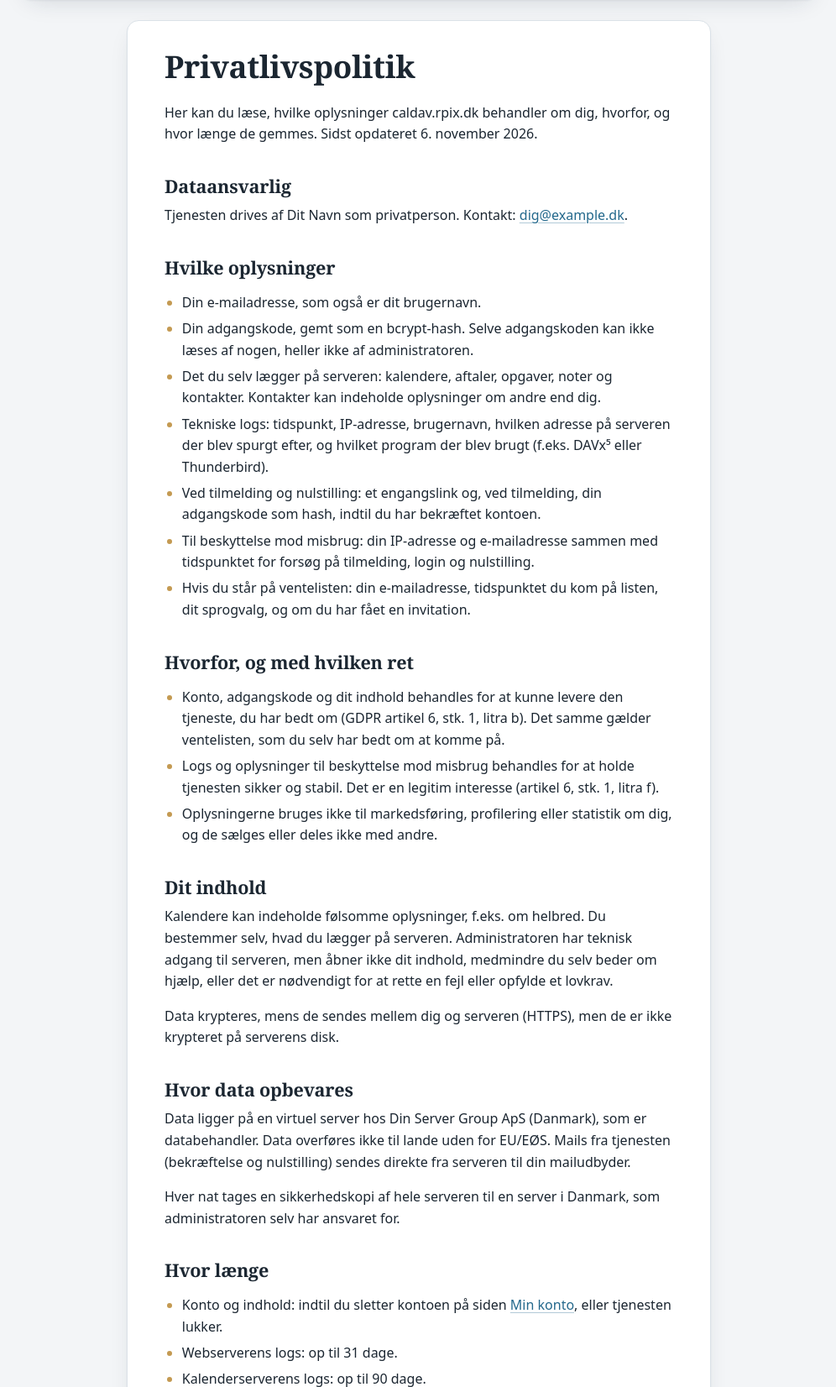
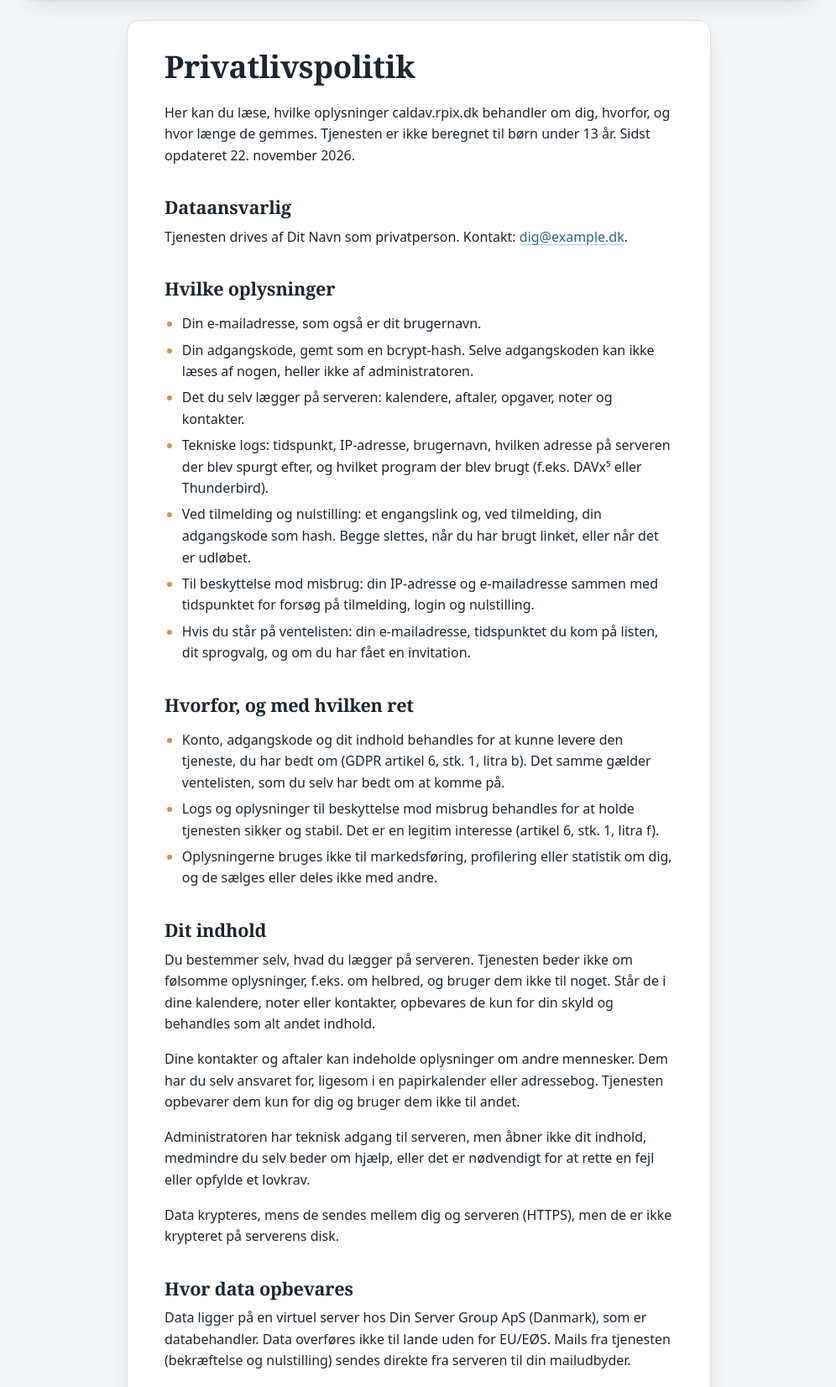
Before and after one commit to lianergoist/caldav, a PHP site: page /privacy.php in a window 1280 px wide. Shown: the part 126-1778 px from the top of the page at 84% size, without its empty margins (141-1137 px from the left). Run offline with PHP 8.4, Linux system fonts and the light colour scheme; some libraries are stand-ins or nearby versions.

Commit message:
Clarify sensitive data, others' data, age limit and sign-up deletion
Privacy policy: state that sensitive information and information about
other people is only stored for the user, that the service is not meant
for children under 13, and that unconfirmed sign-ups (including the
password hash) are deleted when the link is used or expires.
Terms: require users to be at least 13. Bump legal_updated.

Co-Authored-By: Claude Opus 5.5 <noreply@anthropic.com>

```diff
--- a/config.sample.php
+++ b/config.sample.php
@@ -21,7 +21,7 @@ return [
     'server_log_days'        => 90,       // journald (Radicale) – skal sættes til at passe, se README
     'inactive_days'          => 0,       // 0 = slået fra. Over 0: reglen vises i tekster, og bin/inactive.php sletter
     'backup_days'            => 14,       // /root/vps-backup.sh: KEEP_SNAPSHOTS=14
-    'legal_updated'          => '2026-11-06',
+    'legal_updated'          => '2026-11-22',
     // Sletning af inaktive konti (bin/inactive.php, køres fra /etc/cron.d/caldav-inactive)
     'inactive_warn_days'     => 7,        // advarsel så mange dage før sletning
     'inactive_keep_days'     => 7,        // slettede data ligger i karantæne så længe (/var/lib/radicale/deleted)
--- a/legal.php
+++ b/legal.php
@@ -20,7 +20,7 @@ function legal_cfg(string $key)
         'web_log_days'     => 31,
         'server_log_days'  => 90,
         'inactive_days'    => 0,
-        'legal_updated'    => '2026-11-01',
+        'legal_updated'    => '2026-11-22',
     ];
     return $CONFIG[$key] ?? $defaults[$key];
 }
@@ -119,7 +119,7 @@ function legal_texts(): array
     return [
         'da' => [
             'privacy' => [
-                'intro' => 'Her kan du læse, hvilke oplysninger caldav.rpix.dk behandler om dig, hvorfor, og hvor længe de gemmes. Sidst opdateret {updated}.',
+                'intro' => 'Her kan du læse, hvilke oplysninger caldav.rpix.dk behandler om dig, hvorfor, og hvor længe de gemmes. Tjenesten er ikke beregnet til børn under 13 år. Sidst opdateret {updated}.',
                 'sections' => [
                     ['heading' => 'Dataansvarlig', 'items' => [
                         'Tjenesten drives af {name} som privatperson. Kontakt: {email}.',
@@ -127,9 +127,9 @@ function legal_texts(): array
                     ['heading' => 'Hvilke oplysninger', 'items' => [['list' => [
                         'Din e-mailadresse, som også er dit brugernavn.',
                         'Din adgangskode, gemt som en bcrypt-hash. Selve adgangskoden kan ikke læses af nogen, heller ikke af administratoren.',
-                        'Det du selv lægger på serveren: kalendere, aftaler, opgaver, noter og kontakter. Kontakter kan indeholde oplysninger om andre end dig.',
+                        'Det du selv lægger på serveren: kalendere, aftaler, opgaver, noter og kontakter.',
                         'Tekniske logs: tidspunkt, IP-adresse, brugernavn, hvilken adresse på serveren der blev spurgt efter, og hvilket program der blev brugt (f.eks. DAVx⁵ eller Thunderbird).',
-                        'Ved tilmelding og nulstilling: et engangslink og, ved tilmelding, din adgangskode som hash, indtil du har bekræftet kontoen.',
+                        'Ved tilmelding og nulstilling: et engangslink og, ved tilmelding, din adgangskode som hash. Begge slettes, når du har brugt linket, eller når det er udløbet.',
                         'Til beskyttelse mod misbrug: din IP-adresse og e-mailadresse sammen med tidspunktet for forsøg på tilmelding, login og nulstilling.',
                         'Hvis du står på ventelisten: din e-mailadresse, tidspunktet du kom på listen, dit sprogvalg, og om du har fået en invitation.',
                     ]]]],
@@ -139,7 +139,9 @@ function legal_texts(): array
                         'Oplysningerne bruges ikke til markedsføring, profilering eller statistik om dig, og de sælges eller deles ikke med andre.',
                     ]]]],
                     ['heading' => 'Dit indhold', 'items' => [
-                        'Kalendere kan indeholde følsomme oplysninger, f.eks. om helbred. Du bestemmer selv, hvad du lægger på serveren. Administratoren har teknisk adgang til serveren, men åbner ikke dit indhold, medmindre du selv beder om hjælp, eller det er nødvendigt for at rette en fejl eller opfylde et lovkrav.',
+                        'Du bestemmer selv, hvad du lægger på serveren. Tjenesten beder ikke om følsomme oplysninger, f.eks. om helbred, og bruger dem ikke til noget. Står de i dine kalendere, noter eller kontakter, opbevares de kun for din skyld og behandles som alt andet indhold.',
+                        'Dine kontakter og aftaler kan indeholde oplysninger om andre mennesker. Dem har du selv ansvaret for, ligesom i en papirkalender eller adressebog. Tjenesten opbevarer dem kun for dig og bruger dem ikke til andet.',
+                        'Administratoren har teknisk adgang til serveren, men åbner ikke dit indhold, medmindre du selv beder om hjælp, eller det er nødvendigt for at rette en fejl eller opfylde et lovkrav.',
                         'Data krypteres, mens de sendes mellem dig og serveren (HTTPS), men de er ikke krypteret på serverens disk.',
                     ]],
                     ['heading' => 'Hvor data opbevares', 'items' => [
@@ -152,6 +154,7 @@ function legal_texts(): array
                         'Webserverens logs: op til {weblog} dage.',
                         'Kalenderserverens logs: op til {serverlog} dage.',
                         'Engangslinks: til de er brugt eller udløbet, højst {regttl} timer. Oplysninger til beskyttelse mod misbrug: 24 timer.',
+                        'Ubekræftede tilmeldinger: højst {regttl} timer og derefter slettet. Der oprettes ingen konto, før du har bekræftet din e-mailadresse.',
                         'Ventelisten: indtil du opretter en konto, melder dig af listen, eller en invitation til dig udløber efter {invitedays} dage uden at være brugt.',
                         'Sikkerhedskopier: op til {backup} dage. Derefter er de oplysninger, der er slettet på serveren, også væk fra sikkerhedskopierne.',
                         'Når du sletter din konto, slettes konto og indhold med det samme på serveren og forsvinder fra sikkerhedskopierne inden for {backup} dage. Det kan ikke fortrydes.',
@@ -187,6 +190,7 @@ function legal_texts(): array
                         'Brug ikke tjenesten til noget, hvor det kan få alvorlige følger, hvis data forsvinder eller er utilgængelige i en periode.',
                     ]]]],
                     ['heading' => 'Din konto', 'items' => [['list' => [
+                        'Du skal være mindst 13 år for at oprette en konto.',
                         'Du skal bruge en e-mailadresse, du selv har adgang til.',
                         'Du har selv ansvaret for at vælge en sikker adgangskode og holde den hemmelig.',
                         'Kontoen er personlig og må ikke deles med andre eller overdrages.',
@@ -262,7 +266,7 @@ function legal_texts(): array
 
         'en' => [
             'privacy' => [
-                'intro' => 'This page explains what information caldav.rpix.dk processes about you, why, and for how long it is kept. Last updated {updated}.',
+                'intro' => 'This page explains what information caldav.rpix.dk processes about you, why, and for how long it is kept. The service is not intended for children under 13. Last updated {updated}.',
                 'sections' => [
                     ['heading' => 'Data controller', 'items' => [
                         'The service is run by {name} as a private individual. Contact: {email}.',
@@ -270,9 +274,9 @@ function legal_texts(): array
                     ['heading' => 'What information', 'items' => [['list' => [
                         'Your email address, which is also your username.',
                         'Your password, stored as a bcrypt hash. The password itself cannot be read by anyone, including the administrator.',
-                        'What you put on the server yourself: calendars, events, tasks, notes and contacts. Contacts may contain information about people other than you.',
+                        'What you put on the server yourself: calendars, events, tasks, notes and contacts.',
                         'Technical logs: time, IP address, username, the server address that was requested, and the program used (e.g. DAVx⁵ or Thunderbird).',
-                        'During sign-up and password reset: a one-time link and, during sign-up, your password as a hash until you confirm the account.',
+                        'During sign-up and password reset: a one-time link and, during sign-up, your password as a hash. Both are deleted once you have used the link or when it has expired.',
                         'To prevent abuse: your IP address and email address together with the time of sign-up, login and reset attempts.',
                         'If you are on the waiting list: your email address, the time you joined the list, your language, and whether you have been invited.',
                     ]]]],
@@ -282,7 +286,9 @@ function legal_texts(): array
                         'The information is not used for marketing, profiling or statistics about you, and it is not sold or shared with anyone.',
                     ]]]],
                     ['heading' => 'Your content', 'items' => [
-                        'Calendars can contain sensitive information, for example about health. You decide what you put on the server. The administrator has technical access to the server but does not open your content unless you ask for help, or it is necessary to fix a fault or comply with the law.',
+                        'You decide what you put on the server. The service does not ask for sensitive information, such as health details, and does not use it for anything. If such information is in your calendars, notes or contacts, it is stored only for you and handled like any other content.',
+                        'Your contacts and events may contain information about other people. You are responsible for it, just as in a paper diary or address book. The service only stores it for you and does not use it for anything else.',
+                        'The administrator has technical access to the server but does not open your content unless you ask for help, or it is necessary to fix a fault or comply with the law.',
                         'Data is encrypted while it travels between you and the server (HTTPS), but it is not encrypted on the server\'s disk.',
                     ]],
                     ['heading' => 'Where data is stored', 'items' => [
@@ -295,6 +301,7 @@ function legal_texts(): array
                         'Web server logs: up to {weblog} days.',
                         'Calendar server logs: up to {serverlog} days.',
                         'One-time links: until used or expired, at most {regttl} hours. Abuse-prevention data: 24 hours.',
+                        'Unconfirmed sign-ups: no more than {regttl} hours, then deleted. No account is created until you have confirmed your email address.',
                         'Waiting list: until you create an account, leave the list, or an invitation to you expires unused after {invitedays} days.',
                         'Backups: up to {backup} days. After that, information deleted on the server is also gone from the backups.',
                         'When you delete your account, the account and content are deleted immediately on the server and disappear from the backups within {backup} days. This cannot be undone.',
@@ -330,6 +337,7 @@ function legal_texts(): array
                         'Do not use the service for anything where lost or temporarily unavailable data could have serious consequences.',
                     ]]]],
                     ['heading' => 'Your account', 'items' => [['list' => [
+                        'You must be at least 13 years old to create an account.',
                         'You must use an email address you have access to.',
                         'You are responsible for choosing a secure password and keeping it secret.',
                         'The account is personal and may not be shared or transferred.',
```
